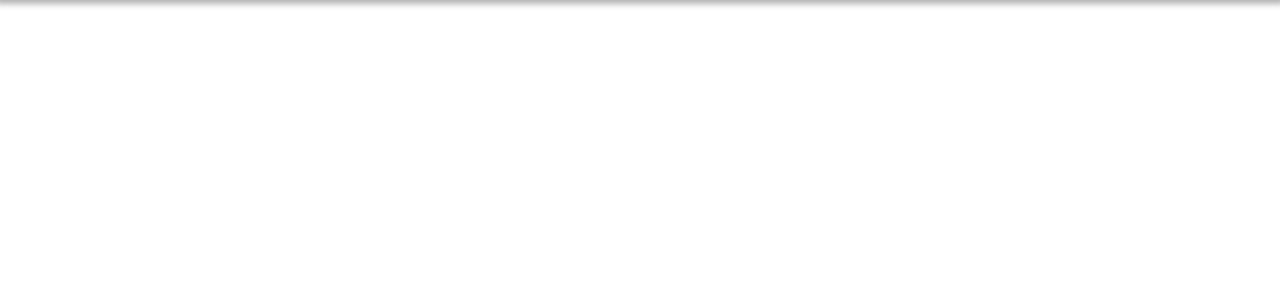
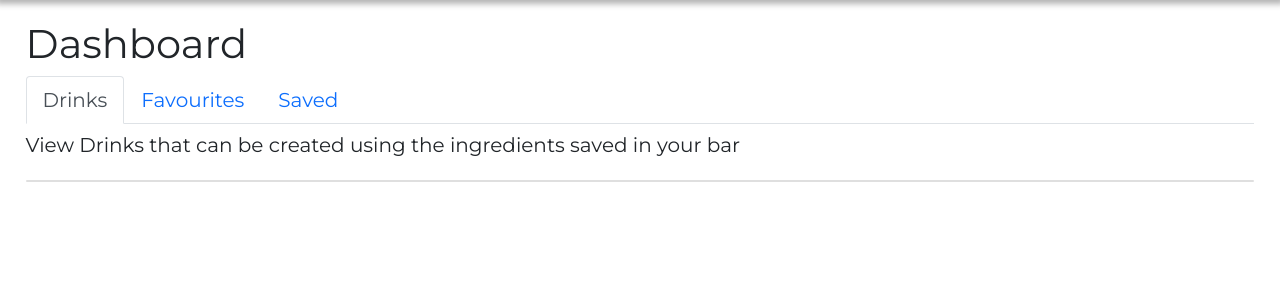
Before and after one commit to W-Boland/CC-A3, a Flask app: page /dashboard in a window 1280 px wide. Shown: the part 56-356 px from the top of the page. Run offline with Flask 2, Linux system fonts and the light colour scheme; the visitor is signed in with stand-in values (Sample User, id 1); data that the repository does not hold is empty.

Commit message:
Dashboard
Completed Dashboard that allows you to view the drinks that you can current make based on the ingredients in the bar

```diff
--- a/application.py
+++ b/application.py
@@ -54,6 +54,19 @@ def query_favs(limit):
     )
     sortedList = sorted(response['Items'], key=sort_function, reverse=True)
     return sortedList[:limit]
+
+
+
+def query_drinks():
+
+    # Connect to the Dynamodb using Boto3
+    dynamodb = boto3.resource('dynamodb', region_name='ap-southeast-2')
+    table = dynamodb.Table('Drinks')
+    response = table.query(
+        KeyConditionExpression=Key('email').eq(session['email']),
+    )
+    return response['Items']
+
 
 def ingredients_user():
     dynamodb = boto3.resource('dynamodb', region_name='ap-southeast-2')
@@ -170,7 +183,12 @@ def login():
 def dashboard():
     if auth():
         favourites = query_favs(5)
-        return render_template('dashboard.html', favs=favourites)
+        drinks = query_drinks()
+        drinkName = drinks[0]['name']
+        drinkId =  drinks[0]['id']
+        drinkImg = drinks[0]['img']
+        number = len(drinkId)
+        return render_template('dashboard.html', id=drinkId, img=drinkImg, number=number, name=drinkName, favs=favourites)
     else:
         return redirect('/login')
 
--- a/static/bar.css
+++ b/static/bar.css
@@ -15,9 +15,6 @@
     width: 90%;
 }
 
-.title {
-
-}
 
 .wrapper .header {
     border-radius: 2.5%;
--- a/static/style.css
+++ b/static/style.css
@@ -62,12 +62,19 @@ a, a:hover, a:focus, a:active {
 
 .card {
   display: inline-block;
-  margin: 2%;
+  margin-top: 1%;
+}
+
+.card-inner {
+  border: 0.5px solid rgb(153, 153, 153);
+  border-radius: 5px;
+  display: inline-block;
+  margin: 1%
 }
 
 .fav-heading {
   padding-top: .5%;
-  padding-left: 2%;
+  padding-left: 1%;
 }
 
 .nav-shadow {
@@ -100,6 +107,28 @@ a, a:hover, a:focus, a:active {
   width: 80%;
 }
 
-.bar-shelf {
+.dashboard {
+  padding-top: 3%;
+  padding-left: 2%;
+  padding-right: 2%;
+  padding-bottom: 4%;
+  margin: auto;
+  font-size: 20px;
+}
 
+.drink-card:hover {
+  opacity: .4;
 }
+
+.card-name {
+  color:rgba(0, 0, 0, 0.568)
+}
+
+.drink-tab-title {
+  padding-top: .5%;
+}
+
+.dashboard-profile {
+  margin-top: -1.5%;
+  padding-top: -0.5%;
+}
--- a/templates/dashboard.html
+++ b/templates/dashboard.html
@@ -1,11 +1,47 @@
 
 {% extends 'base.html' %}
 {% block content %}
+    <div class="dashboard">
+
+        <div class="dashboard-profile">
+            <h1> Dashboard </h1>
+        </div>
+
+
+        <nav>
+            <div class="nav nav-tabs" id="nav-tab" role="tablist">
+                <button class="nav-link active" id="nav-drinks-tab" data-bs-toggle="tab" data-bs-target="#nav-drinks" type="button" role="tab" aria-controls="nav-drinks" aria-selected="true">Drinks</button>
+                <button class="nav-link" id="nav-favourites-tab" data-bs-toggle="tab" data-bs-target="#nav-favourites" type="button" role="tab" aria-controls="nav-favourites" aria-selected="false">Favourites</button>
+                <button class="nav-link" id="nav-contact-tab" data-bs-toggle="tab" data-bs-target="#nav-contact" type="button" role="tab" aria-controls="nav-contact" aria-selected="false">Saved</button>
+            </div>
+        </nav>
+
+
+
+        <div class="tab-content" id="nav-tabContent">
+            <div class="tab-pane fade show active" id="nav-drinks" role="tabpanel" aria-labelledby="nav-drinks-tab">
+                <div class="drink-tab-title">
+                    View Drinks that can be created using the ingredients saved in your bar
+                </div>
+                <div class="card" style="width: 100%;">
+                        {% for index in range(number)%}
+                        <div class="card-inner" style="width: 15rem;">
+                            <a class="drink-card" href="/drink/{{id[index]}}">
+                                <img src="{{img[index]}}/preview" class="card-img-top">
+                                <div class="card-body">
+                                    <h5 class="card-title"><b class="card-name">{{name[index]}}</b></h5>
+                                </div>
+                            </a>
+                        </div>
+                        {% endfor %}
+                </div>
+            </div>
+            <div class="tab-pane fade" id="nav-favourites" role="tabpanel" aria-labelledby="nav-favourites-tab">
                 {% if favs %}
-    <div class="card" style="width: 96%;">
-        <h1 class="fav-heading">Top 5 Personal Favourites</h1>
+                <div class="card" style="width: 100%;">
+                    <h1 class="fav-heading">Personal Favourites</h1>
                     {% for drink in favs %}
-        <div class="card" style="width: 18rem;">
+                    <div class="card-inner" style="width: 20rem;">
                         <img src="{{drink['img']}}" class="card-img-top">
                         <div class="card-body">
                             <h5 class="card-title">{{drink['drink']}}</h5>
@@ -40,4 +76,13 @@
                     {% endfor %}
                 </div>
                 {% endif %}
+            </div>
+            <div class="tab-pane fade" id="nav-contact" role="tabpanel" aria-labelledby="nav-contact-tab"></div>
+        </div>
+    </div>
+
+
+
+
+
 {% endblock %}
--- a/templates/mybar.html
+++ b/templates/mybar.html
@@ -1,5 +1,4 @@
 <link type="text/css" rel="stylesheet" href="{{ url_for('static', filename='bar.css') }}">
-<link type="text/css" rel="stylesheet" href="{{ url_for('static', filename='t3st.css') }}">
 {% extends 'base.html' %}
 {% block content %}
 <div class=bar-shelf>
```
Also changed, not shown: static/test.css (deleted, +0 -106 lines), static/drink.css (added). Lines whose indentation alone changed are shown as unchanged.
